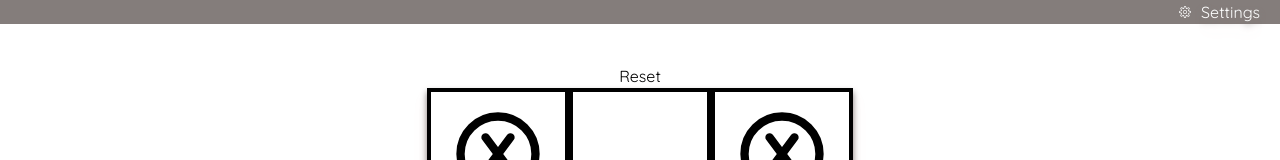
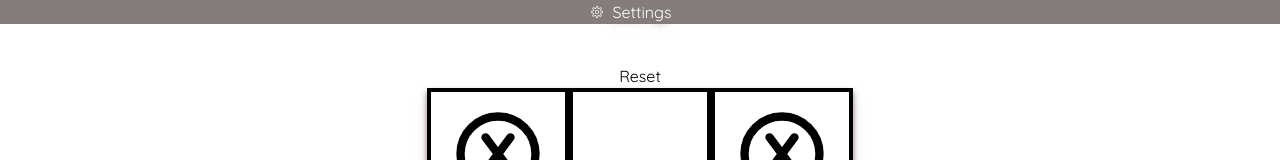
Before and after one commit to ericroys/tic-tac-toe-withReact, a React (Vite) app: page / in a window 1280 px wide. Shown: the top 160 px of the page. Built offline with nearby package versions, Linux system fonts and the light colour scheme.

Commit message:
align settings to center

```diff
--- a/src/components/Header.tsx
+++ b/src/components/Header.tsx
@@ -16,8 +16,7 @@ export const Header = () => {
   };
   return (
     <>
-      <div className='bg-gray flex h-30 items-center justify-between shadow-md shadow-black'>
-        <div className='flex w-1/2'></div>
+      <div className='bg-gray flex h-30 justify-center align-center shadow-md shadow-black'>
         {/* <CiSettings /> */}
         <StyledIconText
           icon={CiSettings}
```
